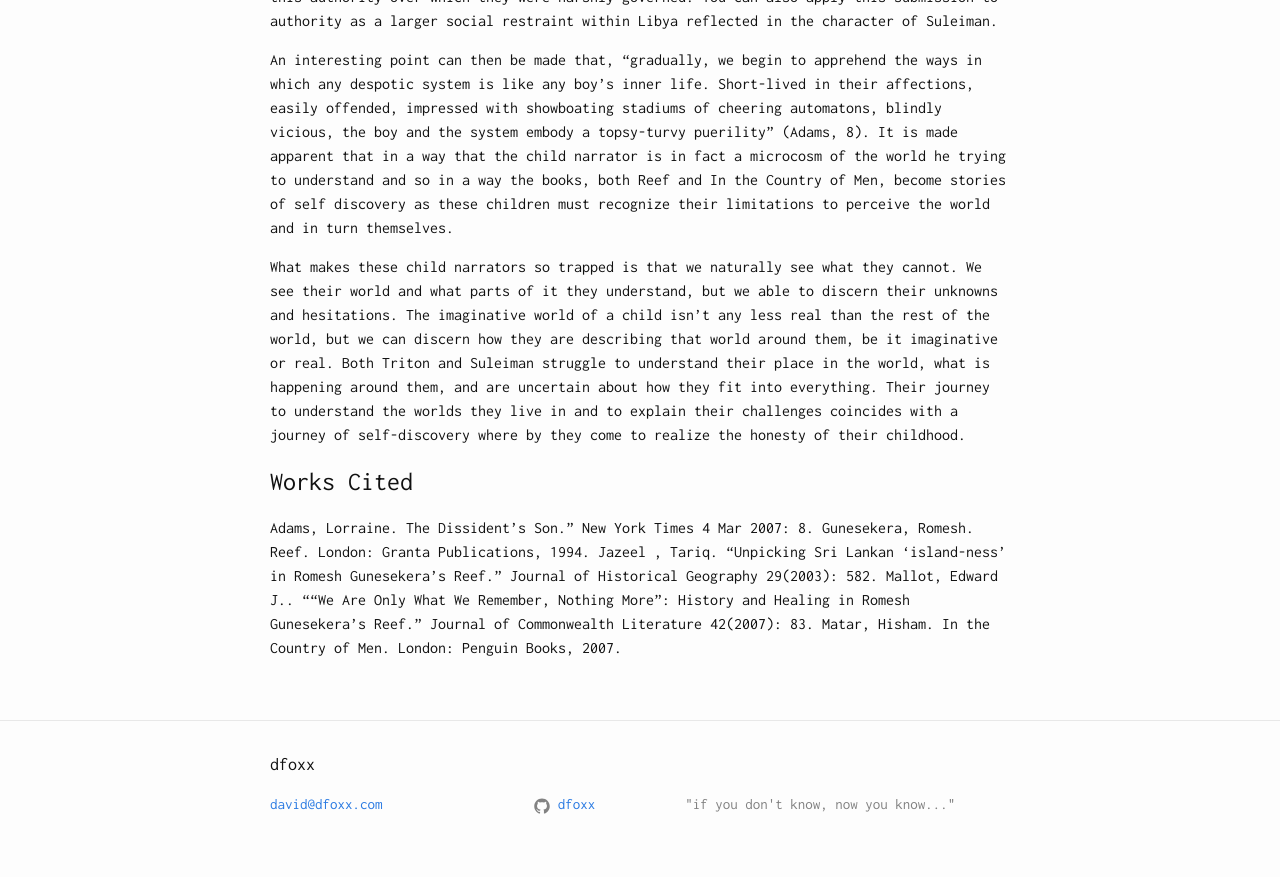
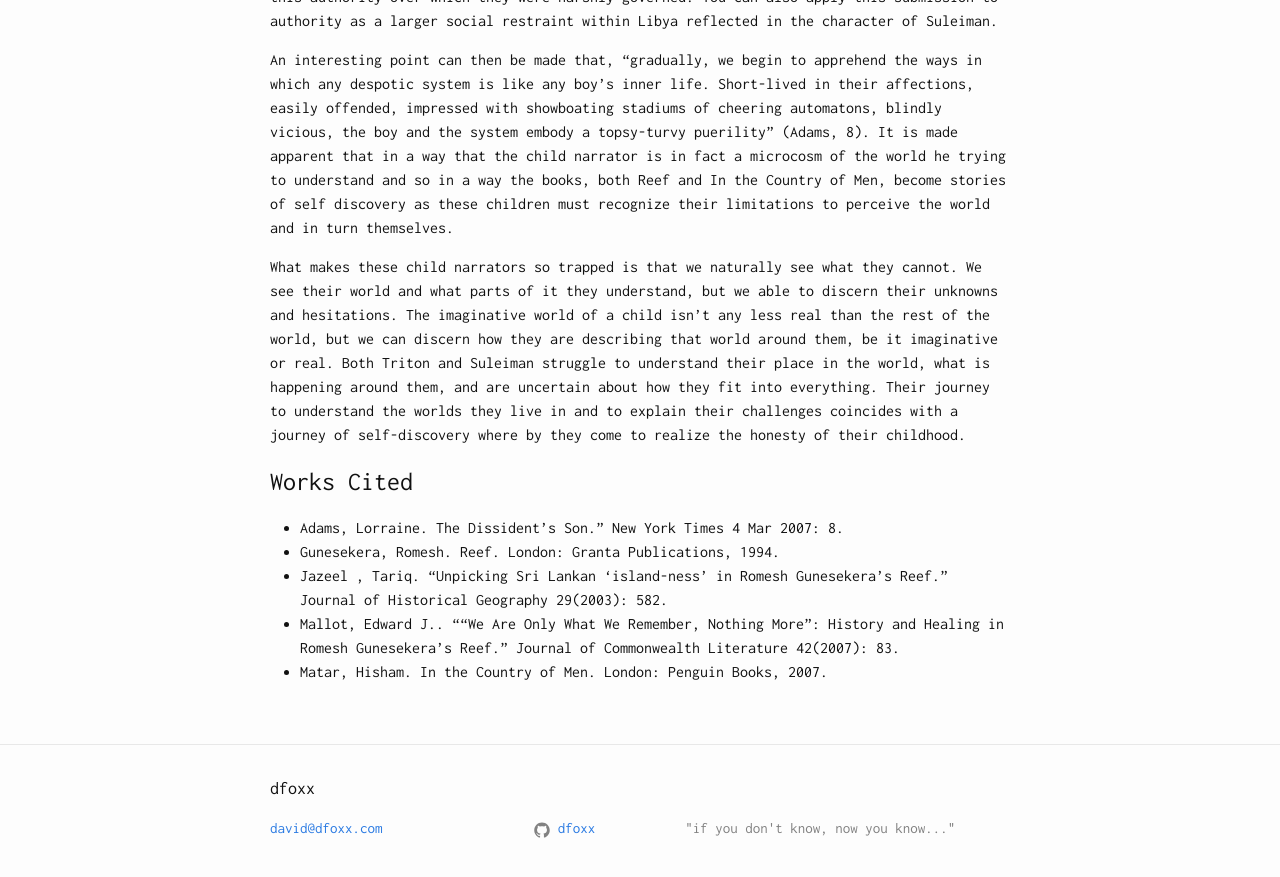
Before and after one commit to dfoxx/dfoxx.github.io, a Jekyll site: the page built from _posts/2008-03-14-child-narrators.md, in a window 1280 px wide and 900 px high, scrolled down 3407 px. Shown: the top 877 px of the window. Built offline with Jekyll 4.4.1, drawn with Linux system fonts in a browser that asks for light colours.

```diff
--- a/_posts/2008-03-14-child-narrators.md
+++ b/_posts/2008-03-14-child-narrators.md
@@ -32,8 +32,8 @@ What makes these child narrators so trapped is that we naturally see what they c
 
 
 ### Works Cited
-Adams, Lorraine. The Dissident's Son." New York Times 4 Mar 2007: 8.
-Gunesekera, Romesh. Reef. London: Granta Publications, 1994.
-Jazeel , Tariq. "Unpicking Sri Lankan 'island-ness' in Romesh Gunesekera's Reef." Journal of Historical Geography 29(2003): 582.
-Mallot, Edward J.. ""We Are Only What We Remember, Nothing More": History and Healing in Romesh Gunesekera's Reef." Journal of Commonwealth Literature 42(2007): 83.
-Matar, Hisham. In the Country of Men. London: Penguin Books, 2007.
+* Adams, Lorraine. The Dissident's Son." New York Times 4 Mar 2007: 8.
+* Gunesekera, Romesh. Reef. London: Granta Publications, 1994.
+* Jazeel , Tariq. "Unpicking Sri Lankan 'island-ness' in Romesh Gunesekera's Reef." Journal of Historical Geography 29(2003): 582.
+* Mallot, Edward J.. ""We Are Only What We Remember, Nothing More": History and Healing in Romesh Gunesekera's Reef." Journal of Commonwealth Literature 42(2007): 83.
+* Matar, Hisham. In the Country of Men. London: Penguin Books, 2007.
```
